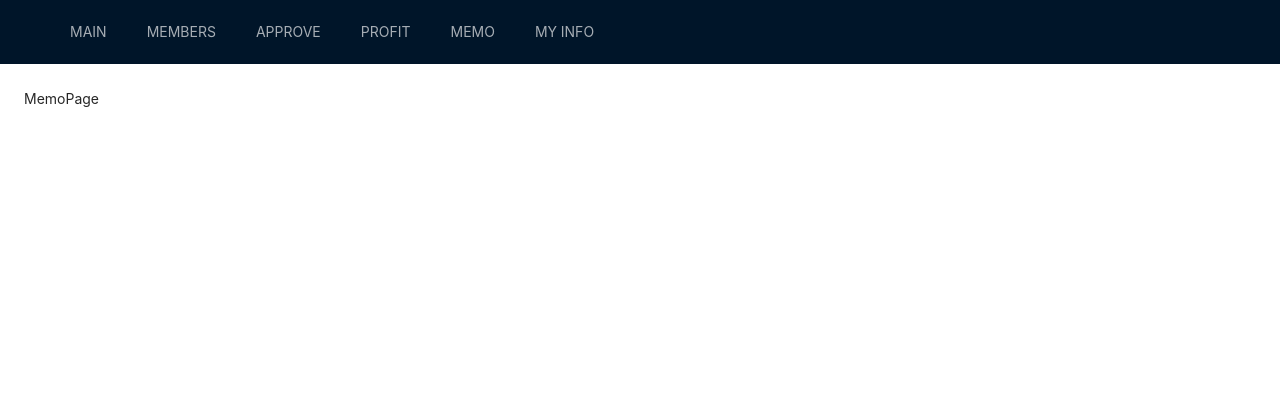
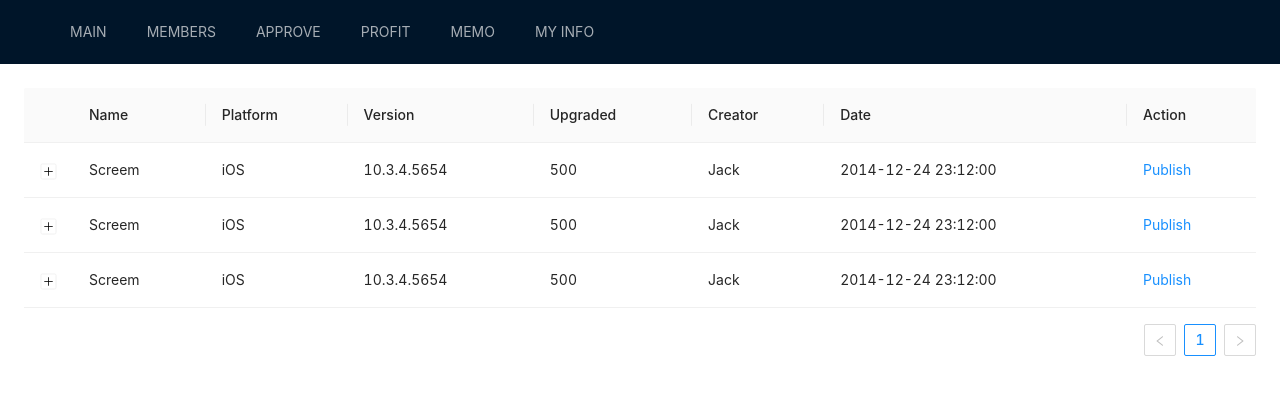
Before and after one commit to ENFT-Token/admin-client-web, a React (Create React App) app: page /memo in a window 1280 px wide. Shown: the top 394 px of the page. Built offline with nearby package versions, Linux system fonts and the light colour scheme; the HTML template or start-up script is replaced by a standard one.

Commit message:
add : get memo antd

```diff
--- a/src/models/index.ts
+++ b/src/models/index.ts
@@ -4,7 +4,7 @@ import memberReducer from './members';
 
 const rootReducer = combineReducers({
     members : memberReducer,
-    admin:adminReducer
+    admin : adminReducer
 });
 
 export default rootReducer;
--- a/src/models/store.ts
+++ b/src/models/store.ts
@@ -1,5 +1,4 @@
 import { configureStore } from "@reduxjs/toolkit";
-import WrapperStatistic from "antd/lib/statistic/Statistic";
 import rootReducer  from "./index"
 
 const store = configureStore(
--- a/src/page/MembersPage/index.tsx
+++ b/src/page/MembersPage/index.tsx
@@ -56,7 +56,7 @@ export default function MembersPage() {
       dataSource={listData}
       footer={
         <div>
-          <b>ant design</b> footer part
+          footer
         </div>
       }
       renderItem={(item: any) => (
--- a/src/page/MemoPage/index.tsx
+++ b/src/page/MemoPage/index.tsx
@@ -1,7 +1,85 @@
-import React from 'react'
+import { Table, Badge, Menu, Dropdown, Space } from 'antd';
+import { DownOutlined } from '@ant-design/icons';
 
-export default function MemoPage() {
+
+
+const menu = <Menu items={[{ label: 'Action 1' }, { label: 'Action 2' }]} />;
+
+export default function NestedTable(){
+  const expandedRowRender = () => {
+    const columns = [
+      { title: 'Date', dataIndex: 'date', key: 'date' },
+      { title: 'Name', dataIndex: 'name', key: 'name' },
+      {
+        title: 'Status',
+        key: 'state',
+        render: () => (
+          <span>
+            <Badge status="success" />
+            Finished
+          </span>
+        ),
+      },
+      { title: 'Upgrade Status', dataIndex: 'upgradeNum', key: 'upgradeNum' },
+      {
+        title: 'Action',
+        dataIndex: 'operation',
+        key: 'operation',
+        render: () => (
+          <Space size="middle">
+            <a>Pause</a>
+            <a>Stop</a>
+            <Dropdown overlay={menu}>
+              <a>
+                More <DownOutlined />
+              </a>
+            </Dropdown>
+          </Space>
+        ),
+      },
+    ];
+
+    const data = [];
+    for (let i = 0; i < 3; ++i) {
+      data.push({
+        key: i,
+        date: '2014-12-24 23:12:00',
+        name: 'This is production name',
+        upgradeNum: 'Upgraded: 56',
+      });
+    }
+    return <Table columns={columns} dataSource={data} pagination={false} />;
+  };
+
+  const columns = [
+    { title: 'Name', dataIndex: 'name', key: 'name' },
+    { title: 'Platform', dataIndex: 'platform', key: 'platform' },
+    { title: 'Version', dataIndex: 'version', key: 'version' },
+    { title: 'Upgraded', dataIndex: 'upgradeNum', key: 'upgradeNum' },
+    { title: 'Creator', dataIndex: 'creator', key: 'creator' },
+    { title: 'Date', dataIndex: 'createdAt', key: 'createdAt' },
+    { title: 'Action', key: 'operation', render: () => <a>Publish</a> },
+  ];
+
+  const data = [];
+  for (let i = 0; i < 3; ++i) {
+    data.push({
+      key: i,
+      name: 'Screem',
+      platform: 'iOS',
+      version: '10.3.4.5654',
+      upgradeNum: 500,
+      creator: 'Jack',
+      createdAt: '2014-12-24 23:12:00',
+    });
+  }
+
   return (
-    <div>MemoPage</div>
-  )
+    <Table
+      className="components-table-demo-nested"
+      columns={columns}
+      expandable={{ expandedRowRender }}
+      dataSource={data}
+    />
+  );
 }
--- a/src/widget/LoginWidget/index.tsx
+++ b/src/widget/LoginWidget/index.tsx
@@ -7,7 +7,7 @@ import styled from "styled-components";
 
 
 import MainPage from "../../page/MainPage";
-import { useNavigate } from "react-router-dom";
+import { Link, useNavigate } from "react-router-dom";
 import axios from "axios";
 import { useDispatch, useSelector } from "react-redux";
 import { addInfo } from "../../models/admin";
@@ -28,7 +28,7 @@ export default function LoginWidget() {
       try {
         if (account.email && account.password) {
           const response = await axios.post('http://3.39.24.209/auth/admin/login', account);
-          if (response.status == 201) {
+          if (response.status === 201) {
             dispatch(addInfo(response.data));
             navigate("/home", { replace: true });
           }
@@ -93,7 +93,7 @@ export default function LoginWidget() {
           </Button>
 
 
-          Or <a href="">register now!</a>
+          Or <Link to="/register">회원 가입</Link>
         </Form.Item>
 
       </Forms>
```
